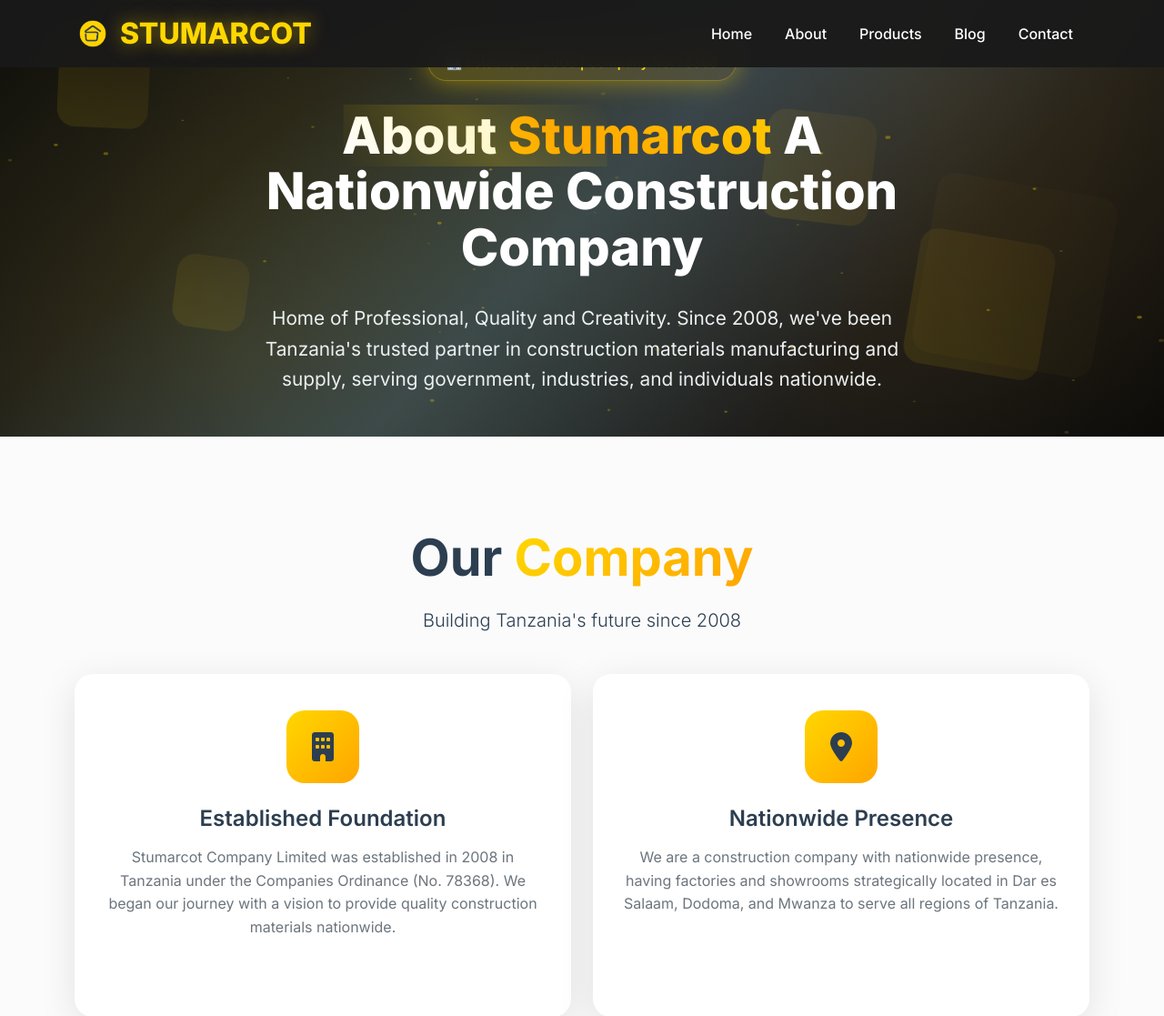
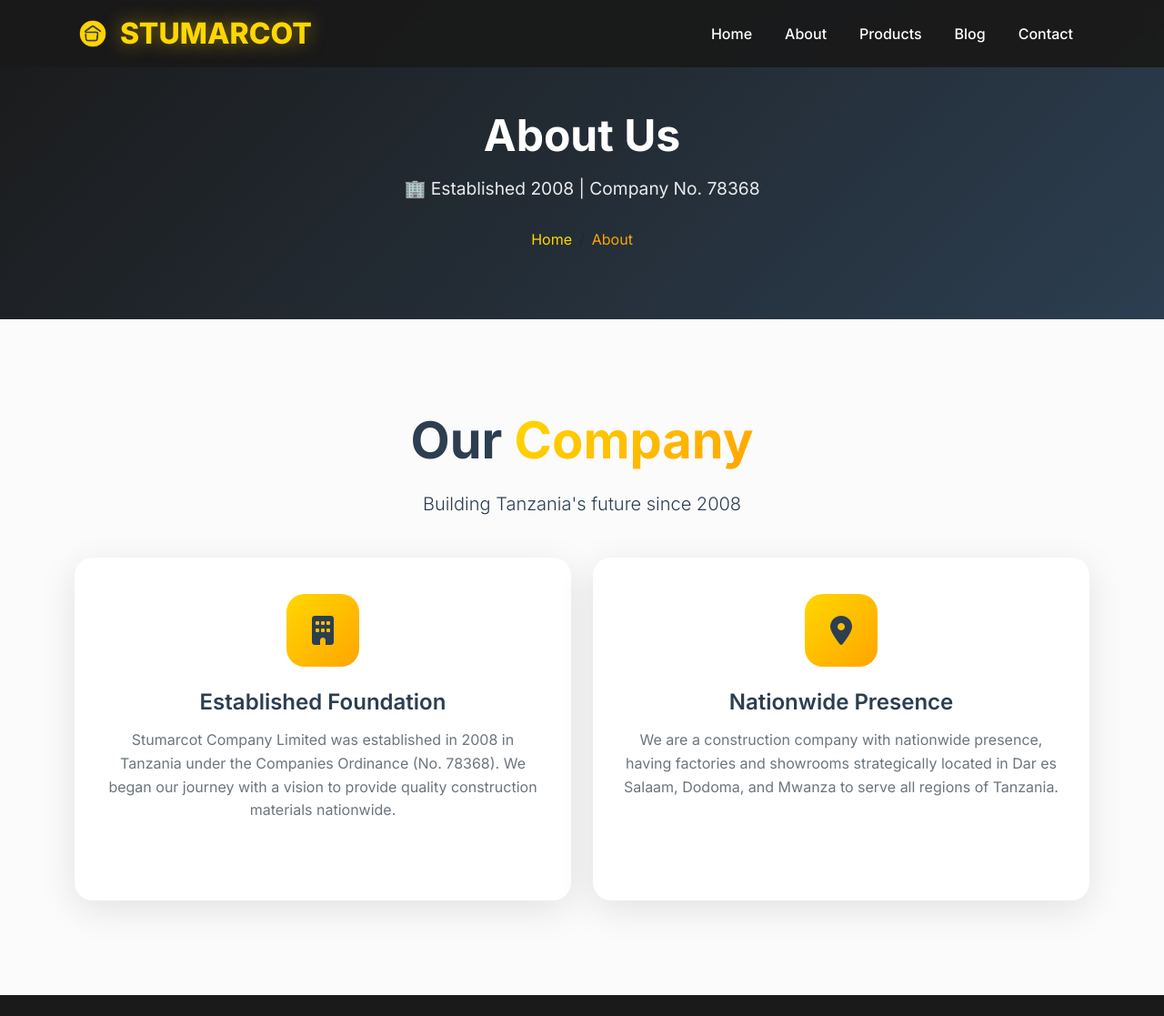
Before and after one commit to snavid/Stumartcot-Construction, a Flask app: page /about in a window 1280 px wide. Shown: the top 1117 px of the page at 91% size. Run offline with Flask 3, Linux system fonts and the light colour scheme; parts of the project's set-up code (start-up, migrations or seed data) failed here and were passed over; some libraries are stand-ins or nearby versions.

Commit message:
edited about page

```diff
--- a/website/templates/about.html
+++ b/website/templates/about.html
@@ -5,45 +5,25 @@
 {%block keywords%}About Stumarcot, construction company Tanzania, established 2008, manufacturing company, construction materials Tanzania, nationwide presence, quality construction products{%endblock%}
 
 {%block content%}
-<!-- Hero Section -->
-<section id="about-hero" class="hero" style="min-height: 60vh;">
-  <!-- Animated Background -->
-  <div class="hero-background">
-    <div class="geometric-shapes">
-      <div class="shape shape-1"></div>
-      <div class="shape shape-2"></div>
-      <div class="shape shape-3"></div>
-      <div class="shape shape-4"></div>
-      <div class="shape shape-5"></div>
+
+
+ <!-- Page Header -->
+ <section class="page-header">
+    <div class="container">
+        <div class="row">
+            <div class="col-12">
+                <h1>About Us</h1>
+                <p>🏢 Established 2008 | Company No. 78368</p>
+                <nav aria-label="breadcrumb">
+                    <ol class="breadcrumb">
+                        <li class="breadcrumb-item"><a href="/">Home</a></li>
+                        <li class="breadcrumb-item active">About</li>
+                    </ol>
+                </nav>
+            </div>
+        </div>
     </div>
-    <div class="floating-particles"></div>
-  </div>
-
-  <div class="container">
-    <div class="row align-items-center" style="min-height: 60vh;">
-      <div class="col-lg-8 mx-auto text-center">
-        <div class="hero-content">
-          <!-- Animated Badge -->
-          <div class="hero-badge">
-            <span class="badge-text">🏢 Established 2008 | Company No. 78368</span>
-          </div>
-
-          <!-- Main Heading -->
-          <h1 class="hero-title">
-            <span class="title-line">About <span class="highlight-animated">Stumarcot</span></span>
-            <span class="title-line">A Nationwide Construction Company</span>
-          </h1>
-
-          <!-- Description -->
-          <p class="hero-description" style="max-width: 800px; margin: 0 auto;">
-            Home of Professional, Quality and Creativity. Since 2008, we've been Tanzania's trusted partner in construction materials manufacturing and supply, serving government, industries, and individuals nationwide.
-          </p>
-        </div>
-      </div>
-    </div>
-  </div>
 </section>
-
 <!-- Company Overview Section -->
 <section class="features">
   <div class="container">
```
